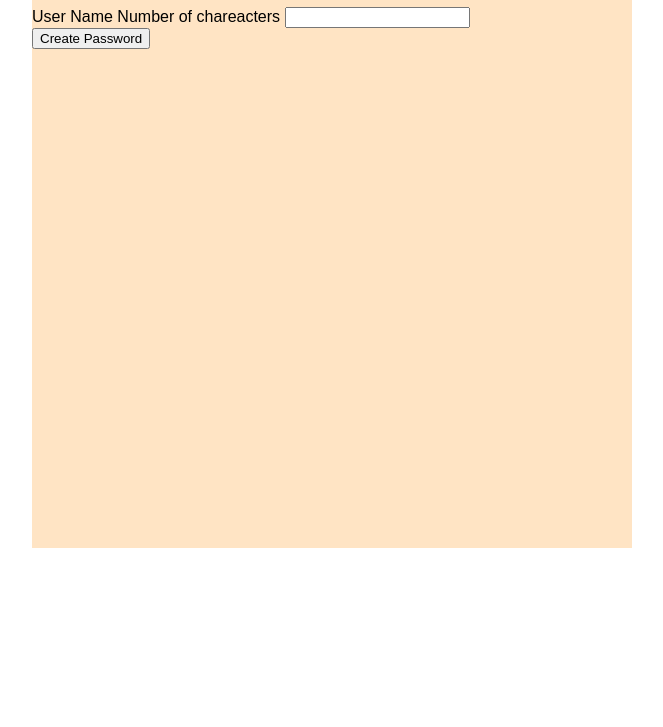
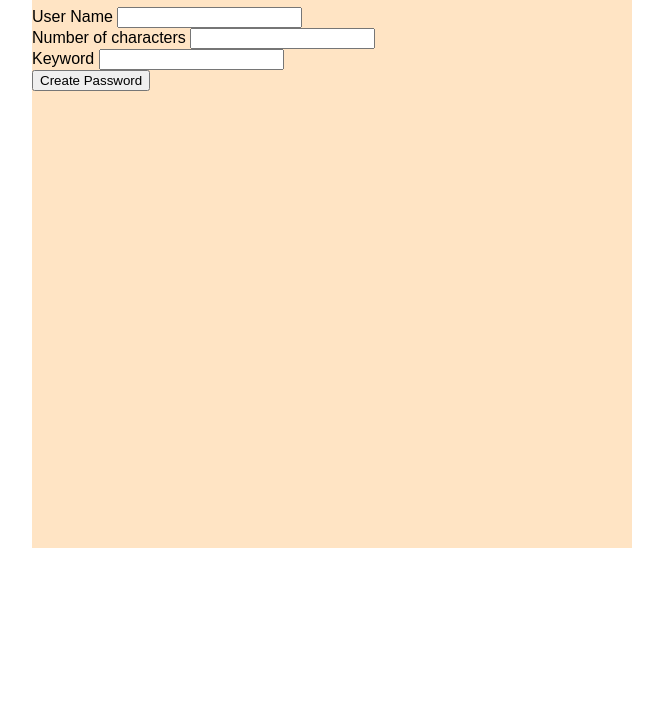
Before and after one commit to Shunru/mmp310, a plain HTML site: page week7 /index.html in a window 1280 px wide. Shown: the part 73-800 px from the top of the page, without its empty margins (308-971 px from the left). Drawn offline with Linux system fonts and the light colour scheme.

Commit message:
ho;ilkn.m, dvs

```diff
--- a/week7 /index.html
+++ b/week7 /index.html
@@ -8,8 +8,14 @@
      <div id="container">
          <h1>Password generator</h1>
          <label id="username">User Name</label>
-         <lable id="">Number of chareacters</lable>
          <input id="name" type="text">
+         <br>
+         <lable id="charaters">Number of characters</lable>
+        <input id="number" type="text">
+         <br>
+
+         <lable id="keyword">Keyword</lable>
+         <input id="word" type="text">
          <br>
          <button onclick="makePassword()">Create Password</button>
 
```
